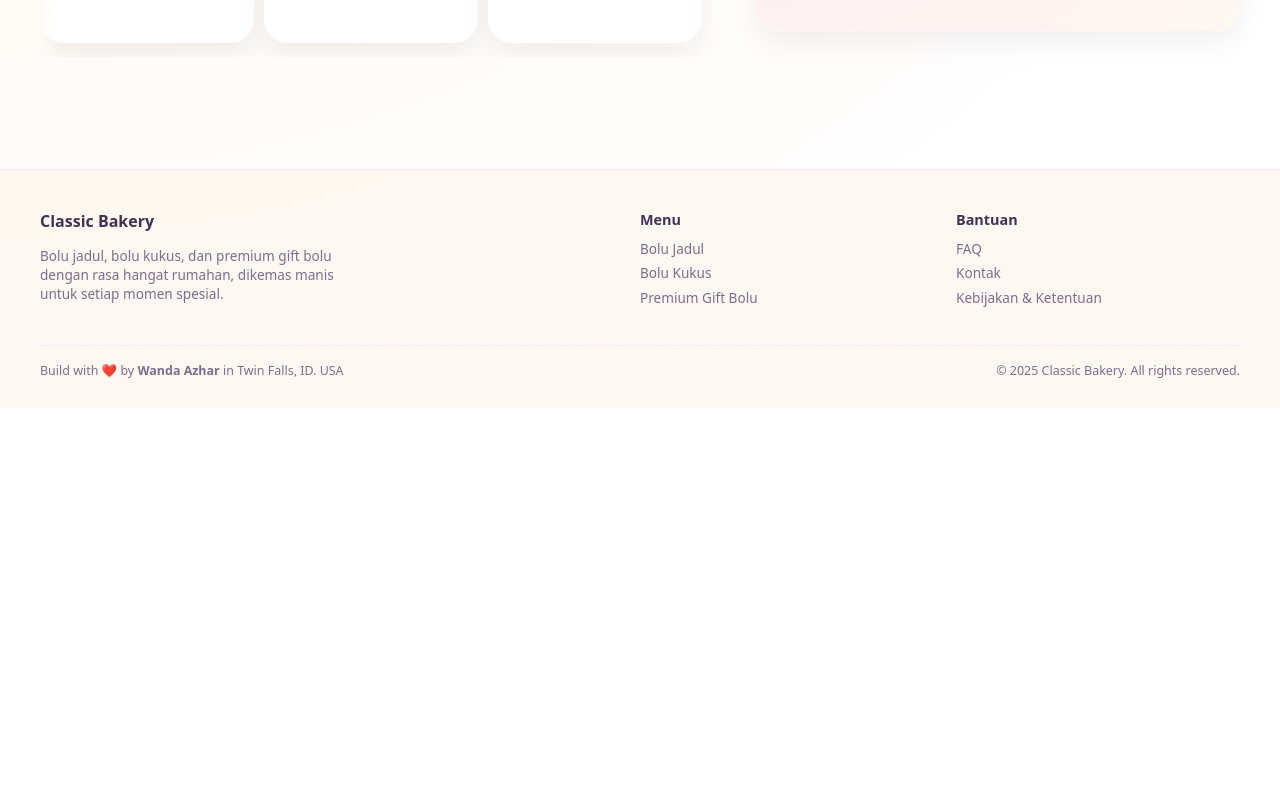
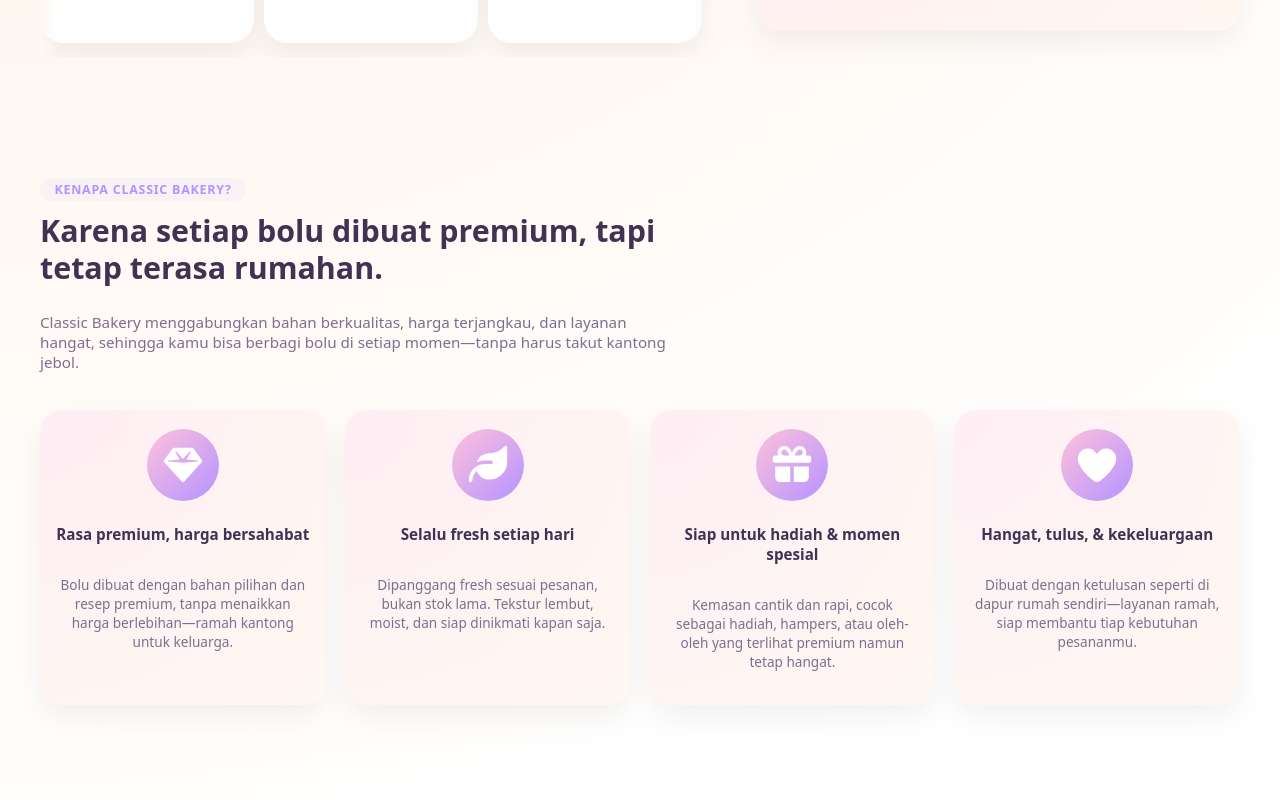
Before and after one commit to wandaazhar007/frontend-classic-bakery, a Next.js app: page / in a window 1280 px wide. Shown: the part 1060-1860 px from the top of the page. Before the commit the page ends 1468 px from the top, so only its background shows below. Built offline with nearby package versions, Linux system fonts and the light colour scheme.

Commit message:
wanda: adding whychooseus section

```diff
--- /dev/null
+++ b/app/components/whyChooseUs/WhyChooseUsSection.module.scss
@@ -0,0 +1,124 @@
+@use "../../styles/variables" as *;
+
+.section {
+  padding: 3rem 1.5rem 3.5rem;
+
+  @media (min-width: $bp-md) {
+    padding: 3.5rem 1.5rem 4rem;
+  }
+}
+
+.inner {
+  max-width: $max-width;
+  margin: 0 auto;
+}
+
+.header {
+  max-width: 640px;
+  margin-bottom: 2rem;
+
+  @media (min-width: $bp-md) {
+    margin-bottom: 2.4rem;
+  }
+}
+
+.badge {
+  display: inline-flex;
+  align-items: center;
+  gap: 0.35rem;
+  padding: 0.2rem 0.9rem;
+  border-radius: $radius-pill;
+  background: rgba($color-purple, 0.08);
+  color: $color-purple;
+  font-size: 0.78rem;
+  font-weight: 600;
+  text-transform: uppercase;
+  letter-spacing: 0.06em;
+}
+
+.heading {
+  margin-top: 0.75rem;
+  font-size: 1.6rem;
+  line-height: 1.2;
+
+  @media (min-width: $bp-md) {
+    font-size: 1.9rem;
+  }
+}
+
+.tagline {
+  margin-top: 0.7rem;
+  font-size: 0.92rem;
+  color: $color-text-muted;
+
+  @media (min-width: $bp-md) {
+    font-size: 0.95rem;
+  }
+}
+
+/* GRID – 4 boxes, 2x2 on mobile */
+
+.grid {
+  display: grid;
+  gap: 1rem;
+  margin-top: 1.4rem;
+
+  /* mobile: 2 columns x 2 rows */
+  grid-template-columns: repeat(2, minmax(0, 1fr));
+
+  @media (min-width: $bp-md) {
+    /* tablet/desktop: 4 in a row */
+    gap: 1.2rem;
+    grid-template-columns: repeat(4, minmax(0, 1fr));
+  }
+}
+
+.card {
+  background: radial-gradient(circle at top left,
+      rgba($color-pink-soft, 0.6),
+      rgba($color-cream, 0.95));
+  border-radius: $radius-lg;
+  padding: 1rem 0.9rem 1.1rem;
+  box-shadow: $shadow-soft;
+  display: flex;
+  flex-direction: column;
+  gap: .1rem;
+  align-items: center;
+
+  @media (min-width: $bp-md) {
+    padding: 1.2rem 1rem 1.3rem;
+  }
+}
+
+.iconWrap {
+  width: 72px;
+  height: 72px;
+  border-radius: 999px;
+  background: linear-gradient(135deg, $color-pink, $color-purple);
+  display: inline-flex;
+  align-items: center;
+  justify-content: center;
+  color: $color-white;
+  font-size: 0.9rem;
+  margin-bottom: 0.4rem;
+}
+
+.icon {
+  font-size: 2.4rem;
+}
+
+.cardTitle {
+  font-size: 0.95rem;
+  font-weight: 700;
+  text-align: center;
+}
+
+.cardText {
+  font-size: 0.8rem;
+  color: $color-text-muted;
+  text-align: center;
+
+  @media (min-width: $bp-md) {
+    font-size: 0.85rem;
+  }
+}
--- /dev/null
+++ b/app/components/whyChooseUs/WhyChooseUsSection.tsx
@@ -0,0 +1,63 @@
+import { FontAwesomeIcon } from "@fortawesome/react-fontawesome";
+import {
+  faGem,
+  faLeaf,
+  faGift,
+  faHeart,
+} from "@fortawesome/free-solid-svg-icons";
+import styles from "./WhyChooseUsSection.module.scss";
+
+const reasons = [
+  {
+    icon: faGem,
+    title: "Rasa premium, harga bersahabat",
+    text: "Bolu dibuat dengan bahan pilihan dan resep premium, tanpa menaikkan harga berlebihan—ramah kantong untuk keluarga.",
+  },
+  {
+    icon: faLeaf,
+    title: "Selalu fresh setiap hari",
+    text: "Dipanggang fresh sesuai pesanan, bukan stok lama. Tekstur lembut, moist, dan siap dinikmati kapan saja.",
+  },
+  {
+    icon: faGift,
+    title: "Siap untuk hadiah & momen spesial",
+    text: "Kemasan cantik dan rapi, cocok sebagai hadiah, hampers, atau oleh-oleh yang terlihat premium namun tetap hangat.",
+  },
+  {
+    icon: faHeart,
+    title: "Hangat, tulus, & kekeluargaan",
+    text: "Dibuat dengan ketulusan seperti di dapur rumah sendiri—layanan ramah, siap membantu tiap kebutuhan pesananmu.",
+  },
+];
+
+export default function WhyChooseUsSection() {
+  return (
+    <section className={styles.section}>
+      <div className={styles.inner}>
+        <div className={styles.header}>
+          <span className={styles.badge}>Kenapa Classic Bakery?</span>
+          <h2 className={styles.heading}>
+            Karena setiap bolu dibuat premium, tapi tetap terasa rumahan.
+          </h2>
+          <p className={styles.tagline}>
+            Classic Bakery menggabungkan bahan berkualitas, harga terjangkau,
+            dan layanan hangat, sehingga kamu bisa berbagi bolu di setiap
+            momen—tanpa harus takut kantong jebol.
+          </p>
+        </div>
+
+        <div className={styles.grid}>
+          {reasons.map((reason) => (
+            <article key={reason.title} className={styles.card}>
+              <div className={styles.iconWrap}>
+                <FontAwesomeIcon icon={reason.icon} className={styles.icon} />
+              </div>
+              <h3 className={styles.cardTitle}>{reason.title}</h3>
+              <p className={styles.cardText}>{reason.text}</p>
+            </article>
+          ))}
+        </div>
+      </div>
+    </section>
+  );
+}
--- a/app/page.tsx
+++ b/app/page.tsx
@@ -1,11 +1,13 @@
 import FeaturedProductsPreview from "./components/featuredProducts/FeaturedProductsPreview";
 import HeroSection from "./components/heroSection/HeroSection";
+import WhyChooseUsSection from "./components/whyChooseUs/WhyChooseUsSection";
 
 export default function Home() {
   return (
     <>
       <HeroSection />
       <FeaturedProductsPreview />
+      <WhyChooseUsSection />
     </>
   );
 }
```
Also changed, not shown: public/images/toko-classic-bakery-1.png (added).
